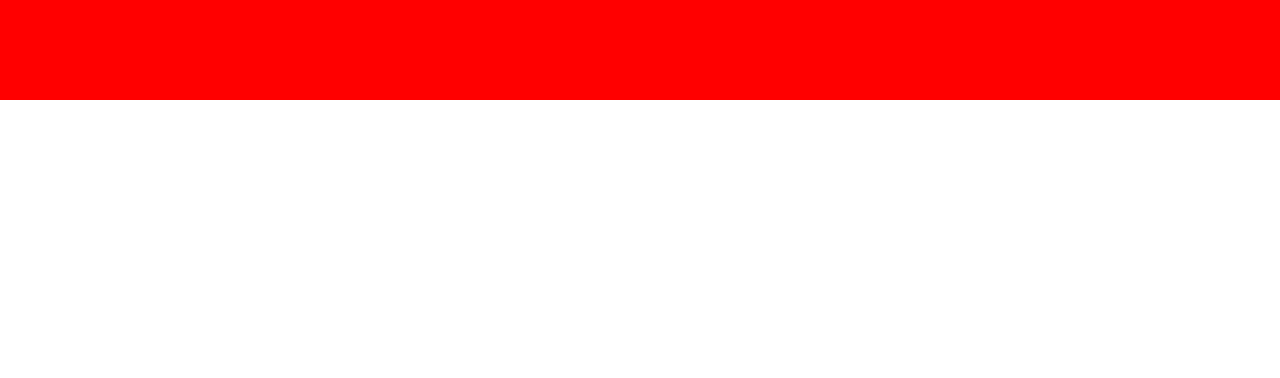
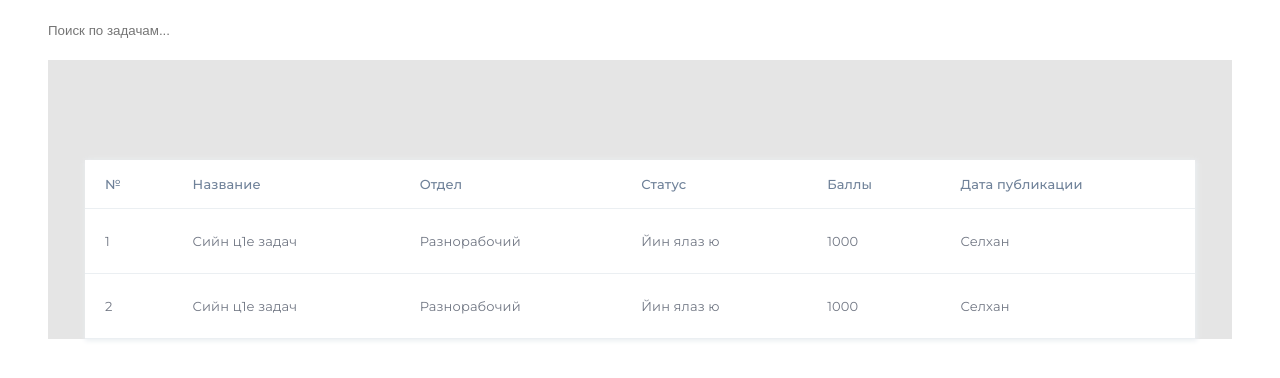
Before and after one commit to Yanarkaev/spreader-frontend, a React (Create React App) app: page / in a window 1280 px wide. Shown: the top 378 px of the page. Built offline with nearby package versions, Linux system fonts and the light colour scheme.

Commit message:
Начал реализацию блока Списка задач

```diff
--- a/public/index.html
+++ b/public/index.html
@@ -15,15 +15,9 @@
       user's mobile device or desktop. See https://developers.google.com/web/fundamentals/web-app-manifest/
     -->
     <link rel="manifest" href="%PUBLIC_URL%/manifest.json" />
-    <!--
-      Notice the use of %PUBLIC_URL% in the tags above.
-      It will be replaced with the URL of the `public` folder during the build.
-      Only files inside the `public` folder can be referenced from the HTML.
-
-      Unlike "/favicon.ico" or "favicon.ico", "%PUBLIC_URL%/favicon.ico" will
-      work correctly both with client-side routing and a non-root public URL.
-      Learn how to configure a non-root public URL by running `npm run build`.
-    -->
+    <style>
+      @import url("https://fonts.googleapis.com/css2?family=Montserrat:ital,wght@0,200;0,300;0,400;0,500;0,600;1,600;1,700&family=Poppins&display=swap");
+    </style>
     <title>React App</title>
   </head>
   <body>
--- a/src/App.jsx
+++ b/src/App.jsx
@@ -1,9 +1,10 @@
-import styles from "./app.module.scss"
+import styles from "./app.module.scss";
+import Dashboard from "./components/dashboard/Dashboard";
 
 function App() {
   return (
     <div className={styles.app}>
-
+      <Dashboard />
     </div>
   );
 }
--- a/src/app.module.scss
+++ b/src/app.module.scss
@@ -8,6 +8,5 @@
     width: 100%;
     max-width: 1420px;
     margin: 0 auto;
-    height: 100px;
-    background-color: red;
+    font-family: 'Montserrat', sans-serif;
 }
--- /dev/null
+++ b/src/components/dashboard/Dashboard.jsx
@@ -0,0 +1,40 @@
+import React from "react";
+import s from "./Dashboard.module.scss";
+import DashboardHeader from "./DashboardHeader";
+function Dashboard() {
+  return (
+    <div className={s.container}>
+      <DashboardHeader />
+      <div className={s.tableContainer}>
+        <table className={s.table}>
+          <tr className={s.tableTr}>
+            <th>№</th>
+            <th>Название</th>
+            <th>Отдел</th>
+            <th>Статус</th>
+            <th>Баллы</th>
+            <th>Дата публикации</th>
+          </tr>
+          <tr className={s.taskTr}>
+            <td>1</td>
+            <td>Сийн ц1е задач</td>
+            <td>Разнорабочий</td>
+            <td>Йин ялаз ю</td>
+            <td>1000</td>
+            <td>Селхан</td>
+          </tr>
+          <tr className={s.taskTr}>
+            <td>2</td>
+            <td>Сийн ц1е задач</td>
+            <td>Разнорабочий</td>
+            <td>Йин ялаз ю</td>
+            <td>1000</td>
+            <td>Селхан</td>
+          </tr>
+        </table>
+      </div>
+    </div>
+  );
+}
+
+export default Dashboard;
--- /dev/null
+++ b/src/components/dashboard/Dashboard.module.scss
@@ -0,0 +1,63 @@
+.header {
+    width: 100%;
+    height: 60px;
+    background-color: #fff;
+    margin-bottom: 100px;
+    display: flex;
+    align-items: center;
+    input {
+        border: none;
+    }
+}
+
+
+
+.container {
+    max-width: 1184px;
+    width: 100%;
+    margin: 0 auto;
+    background-color: #E5E5E5;
+
+    .tableContainer {
+        background-color: #fff;
+        margin: 0 auto;
+        max-width: 1110px;
+        width: 100%;
+        box-shadow: 1px 1px 5px 1px #EBEFF2;
+    }
+}
+.table {
+    text-align: left;
+    width: 100%;
+    border-collapse: collapse;
+    font-weight: 400;
+    font-size: 13px;
+    line-height: 20px;
+    letter-spacing: 0.01em;
+
+   .taskTr{
+    &:hover {
+        box-shadow: 1px 1px 5px 1px rgba(0, 0, 0, 0.33) ;
+        border: none;
+        cursor: pointer;
+        transition: .1s linear;
+    }
+   }
+   th {
+    color:#334D6E;
+    border-bottom: 1px solid #EBEFF2;
+    padding: 14px 20px;
+    font-weight: 500;
+    font-size: 13px;
+    line-height: 20px;
+    opacity: 0.7;
+    letter-spacing: 0.01em;
+   }
+    td {
+    border-bottom: 1px solid #EBEFF2;
+    padding: 22px 20px;
+    color: #707683;
+
+    }
+
+}
--- /dev/null
+++ b/src/components/dashboard/DashboardHeader.jsx
@@ -0,0 +1,11 @@
+import React from "react";
+import s from "./Dashboard.module.scss";
+function DashboardHeader() {
+  return (
+    <header className={s.header}>
+      <input placeholder="Поиск по задачам..." type="text" />
+    </header>
+  );
+}
+
+export default DashboardHeader;
```
Also changed, not shown: src/components/Aside/Aside.jsx (renamed from src/components/Main/Aside/Aside.jsx), src/components/Aside/aside.module.scss (added), 1 other file (tests, documents, lock files or other folders).
